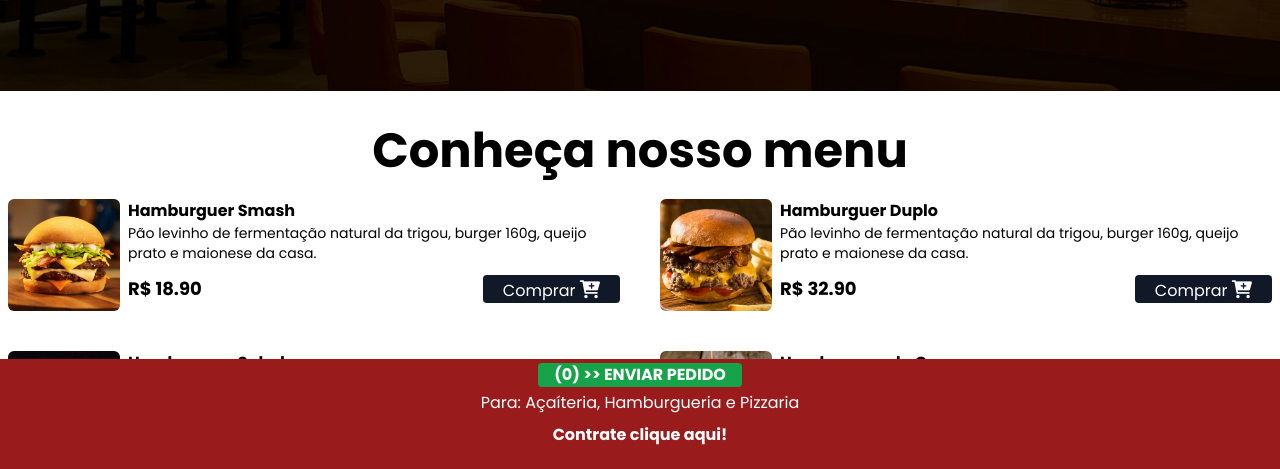
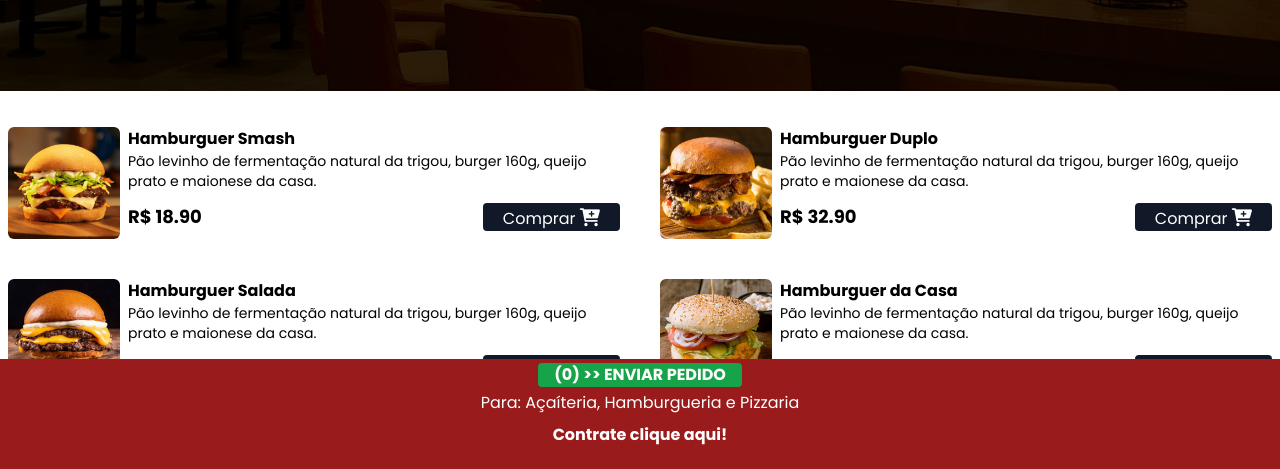
Before and after one commit to joaodedeusrsfilho/flash-burguer, a website: page index.html in a window 1280 px wide. Shown: the part 329-798 px from the top of the page. Drawn offline with Linux system fonts and the light colour scheme.

Commit message:
add file

```diff
--- a/index.html
+++ b/index.html
@@ -35,8 +35,8 @@
         </div>
     </header>
     <!--FIM HEADER-->
-
-    <h2 class="text-2xl md:text-5xl font-bold text-center mt-9 mb-6">Conheça nosso menu</h2>
+    <!--CONHEÇA NOSSO MENU-->
+    <h2 class="text-2xl md:text-5xl font-bold text-center mt-9 mb-6"></h2>
 
     <!--INICIO MENU-->
 
```
